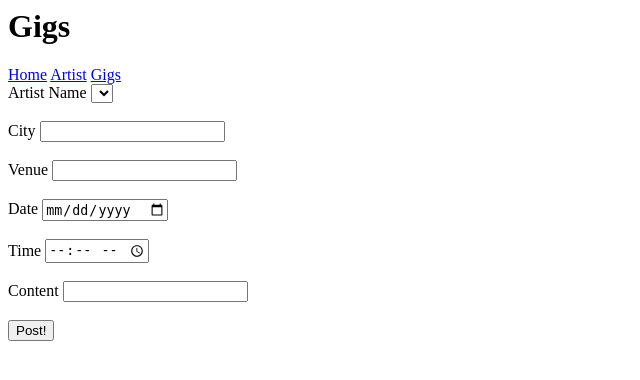
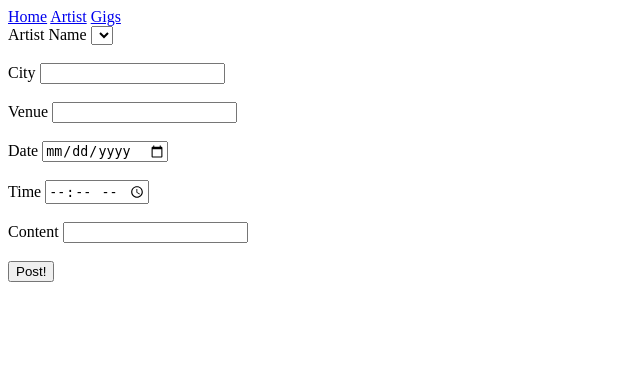
Before and after one commit to BWDaniels97/QA-SFIA-1, a Flask app: page /gigs in a window 1280 px wide. Shown: the top 380 px of the page, without its empty margins (0-640 px from the left). Run offline with Flask 2, Linux system fonts and the light colour scheme; data that the repository does not hold is empty.

Commit message:
Update gigs.html

```diff
--- a/application/templates/gigs.html
+++ b/application/templates/gigs.html
@@ -1,4 +1,3 @@
-<h1>Gigs</h1>
 {% extends "layout.html" %}
 {% block body_content %}
 <div class="form">
```
